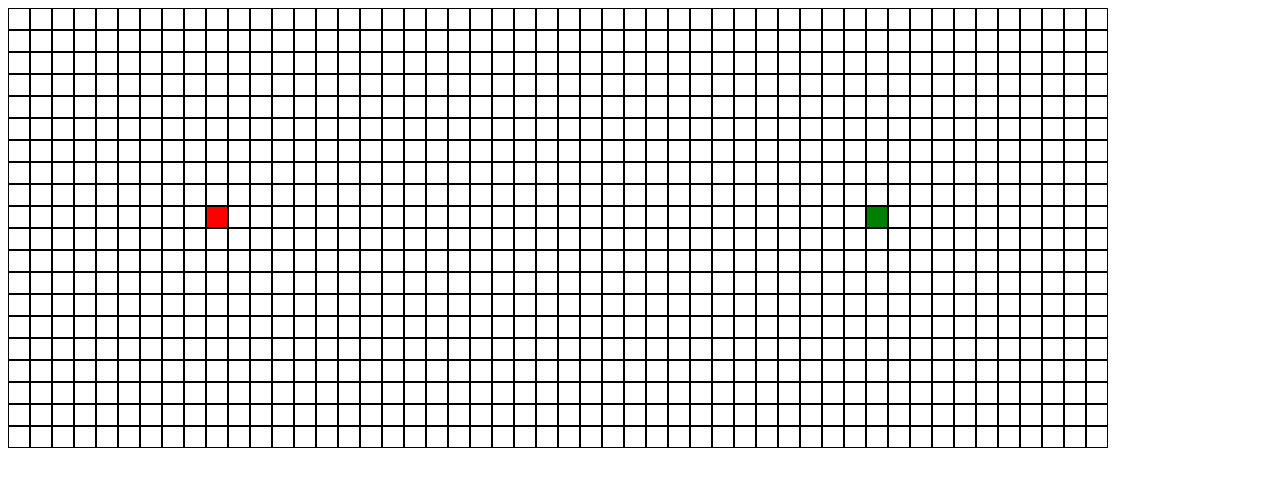
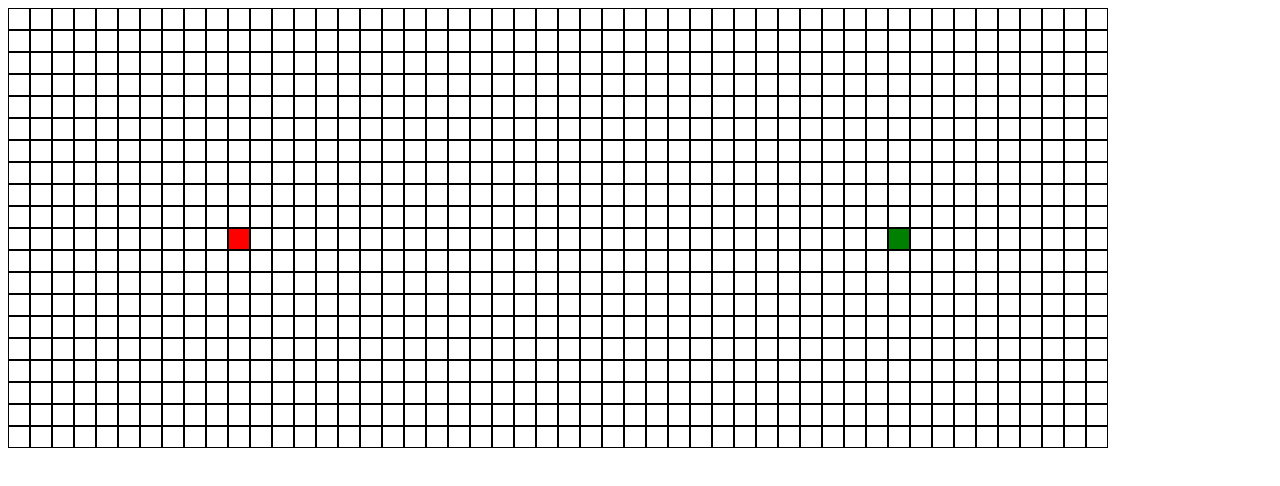
Before and after one commit to yatharthkatyayan/pathfinder, a React (Create React App) app: page / in a window 1280 px wide. Shown: the top 486 px of the page. Built offline with nearby package versions, Linux system fonts and the light colour scheme.

Commit message:
changes made on Sun, Sep 13, 2020  9:33:15 AM

```diff
--- a/src/node.jsx
+++ b/src/node.jsx
@@ -5,7 +5,16 @@ import "./App.css";
 class Node extends Component {
   state = {};
   render() {
-    const { row, col, isWall, isFinish, isStart } = this.props;
+    const {
+      row,
+      col,
+      isWall,
+      isFinish,
+      isStart,
+      onMouseDown,
+      onMouseUp,
+      onMouseOver,
+    } = this.props;
     let extraClassName = "";
     if (isFinish) {
       extraClassName = "grid-stop";
@@ -20,6 +29,9 @@ class Node extends Component {
       <div
         id={`grid-${row}-${col}`}
         className={`grid-block ${extraClassName}`}
+        onMouseDown={() => onMouseDown(row, col)}
+        onMouseUp={() => onMouseUp(row, col)}
+        onMouseOver={() => onMouseOver(row, col)}
       ></div>
     );
   }
--- a/src/test.jsx
+++ b/src/test.jsx
@@ -25,9 +25,9 @@ let start;
 
 function gridMaker() {
   const grid = [];
-  for (let i = 1; i <= grid_row; i++) {
+  for (let i = 0; i < grid_row; i++) {
     const row = [];
-    for (let j = 1; j <= grid_col; j++) {
+    for (let j = 0; j < grid_col; j++) {
       row.push(GridBlock(i, j));
       //  console.log(Object.isExtensible(row.length - 1));
       //  unvisited_grid.push(GridBlock(i, j));
@@ -152,6 +152,30 @@ function traverseGrid(grid) {
   }
   console.log("traversed");
 } */
+
+function gridChanged(grid, row, col) {
+  const newgrid = grid.slice();
+  if (start_change) {
+    let node = newgrid[start_row][start_col];
+    node.isStart = false;
+    start_col = col;
+    start_row = row;
+    node = newgrid[row][col];
+    node.isStart = true;
+  } else if (stop_change) {
+    let node = newgrid[stop_row][stop_col];
+    node.isFinish = false;
+    stop_col = col;
+    stop_row = row;
+    node = newgrid[row][col];
+    node.isFinish = true;
+  } else {
+    let node = newgrid[row][col];
+    node.isWall = !node.isWall;
+  }
+  return newgrid;
+}
+
 //***********************************************************************************************************//
 class Test extends Component {
   constructor() {
@@ -177,88 +201,47 @@ class Test extends Component {
       }
     }
   }
-
-  handleMouseOver(e) {
-    if (start_change) {
-      let x = document.getElementById(e.target.id);
-      if (x !== null) x.classList.add("grid-start");
-    }
-    if (stop_change) {
-      let x = document.getElementById(e.target.id);
-      if (x !== null) x.classList.add("grid-stop");
-    }
-    if (wall_maker) {
-      if (
-        e.target.id !== `grid-${start_row}-${start_col}` &&
-        e.target.id !== `grid-${stop_row}-${stop_col}`
-      ) {
-        let x = document.getElementById(e.target.id);
-        if (x !== null) {
-          x.classList.add("wall");
-        }
-      }
-    }
-  }
-  */
-  handleMouseDown(e) {
-    console.log("down");
-    if (e.target.id == `grid-${start_row}-${start_col}`) {
-      start_change = true;
-      let x = document.getElementById(e.target.id);
-      x.classList.remove("grid-start");
-    } else if (e.target.id == `grid-${stop_row}-${stop_col}`) {
-      stop_change = true;
-      let x = document.getElementById(e.target.id);
-      x.classList.remove("grid-stop");
-    } else {
-      let x = document.getElementById(e.target.id);
-      if (x !== null) {
-        x.classList.add("wall");
-        x.isWall = true;
-      }
-      //  console.log(x.isWall, x.id);
-      wall_maker = true;
+*/
+  handleMouseOver(row, col) {
+    if (start_change || stop_change || wall_maker) {
+      const newgrid = gridChanged(this.state.grid, row, col);
+      this.setState({ grid: newgrid });
+      console.log("renedred");
     }
   }
 
-  handleMouseUp(e) {
+  handleMouseDown(row, col) {
+    console.log("down");
+    if (row == start_row && col == start_col) {
+      start_change = true;
+    } else if (row == stop_row && col == stop_col) {
+      stop_change = true;
+    } else {
+      wall_maker = true;
+      const newgrid = gridChanged(this.state.grid, row, col);
+      this.setState({ grid: newgrid });
+      console.log(this.state.grid[row][col].isWall);
+    }
+    console.log(row, col);
+  }
+
+  handleMouseUp(row, col) {
+    console.log("up");
     if (start_change) {
-      let i_d = e.target.id;
-      let m = i_d.match(/(\d+)/g);
-      start_row = parseInt(m[0], 10);
-      start_col = parseInt(m[1], 10);
-      //  console.log(start_row, start_col);
       start_change = false;
-      //      Color();
     } else if (stop_change) {
-      let i_d = e.target.id;
-      let m = i_d.match(/(\d+)/g);
-      stop_row = parseInt(m[0], 10);
-      stop_col = parseInt(m[1], 10);
-      //  console.log(stop_row, stop_col);
       stop_change = false;
-      //      Color();
     } else {
-      let x = document.getElementById(e.target.id);
-      if (
-        e.target.id !== `grid-${start_row}-${start_col}` &&
-        e.target.id !== `grid-${stop_row}-${stop_col}`
-      ) {
-        if (x !== null) {
-          x.classList.add("wall");
-          x.isWall = true;
-        }
-        //    console.log(x.isWall, x.id);
-        wall_maker = false;
-      }
+      wall_maker = false;
     }
+    console.log(start_row, start_col);
   }
 
   componentDidMount() {
     //    Color();
     const grid = gridMaker();
     this.setState({ grid });
-    //    this.handleMouseOver();
+    //  this.handleMouseOver();
     //  current_node = document.getElementById(`grid-${stop_row}-${stop_col}`);
   }
 
@@ -313,11 +296,12 @@ class Test extends Component {
                     isStart={isStart}
                     isWall={isWall}
                     // mouseIsPressed={mouseIsPressed}
-                    onMouseDown={this.handleMouseDown}
+                    onMouseDown={(row, col) => this.handleMouseDown(row, col)}
                     /*  onMouseEnter={(row, col) =>
                         this.handleMouseEnter(row, col)
                       } */
-                    //  onMouseUp={() => this.handleMouseUp()}
+                    onMouseOver={(row, col) => this.handleMouseOver(row, col)}
+                    onMouseUp={(row, col) => this.handleMouseUp(row, col)}
                     row={row}
                   ></Node>
                 );
```
